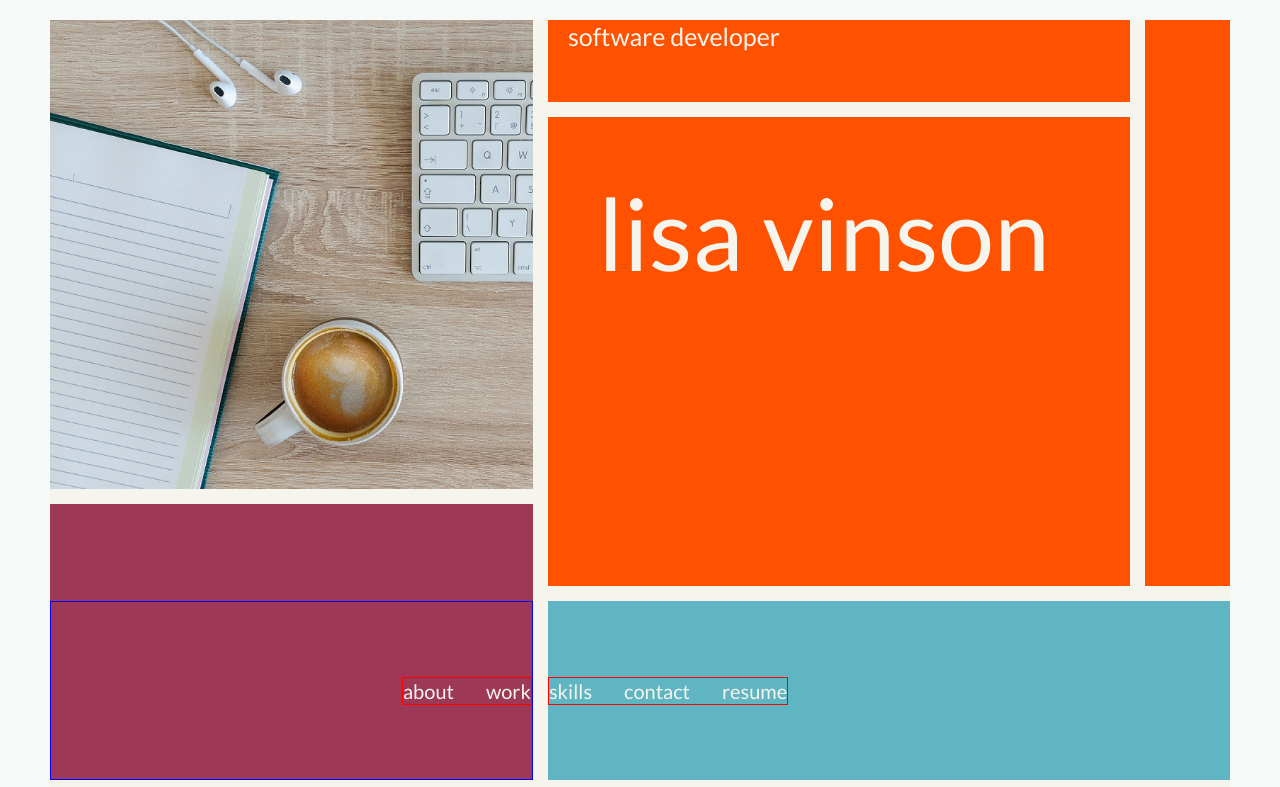
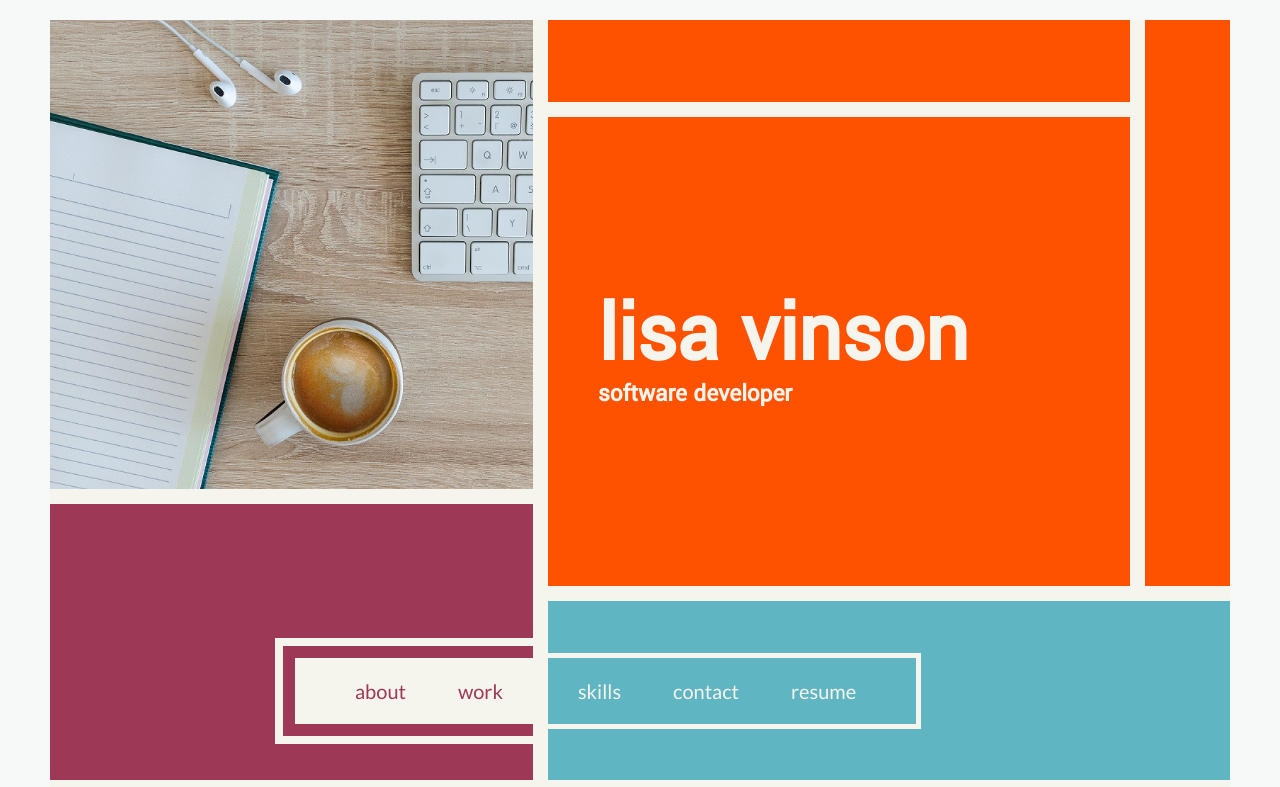
Before and after one commit to LiVinson/portfolio-sass, a website with bundled scripts: page index.html in a window 1280 px wide. Shown: the top 787 px of the page. Built offline with nearby package versions, Linux system fonts and the light colour scheme.

Commit message:
finished navbar placement and styling.

```diff
--- a/index.html
+++ b/index.html
@@ -11,42 +11,32 @@
 </head>
 
 <body>
-
-
     <div class="container">
-        <!-- Sections
-            Header - based on vh - css grid
-            About - based on content height
-            Work - based on content height
-            Skills: Based on content height
-            Contact - based on content height
-            Footer - based on content
-
-
-        -->
-
         <!------------------------ HEADER:  --------------------------->
         <header class="header">
-            <div class="header__role">software developer</div>
+            <div class="header__role"></div>
             <div class="header__img-container">
             </div>
-            <div class="header__name">lisa vinson</div>
+            <div class="header__name">
+                <h1 class="heading-1">Lisa Vinson</h1>
+                <h3 class="heading-4">software developer</h3>
+            </div>
             <div class="header__block-right"></div>
             <div class="nav__container-left">
-                <nav>
+                <nav class="nav">
                     <ul class="nav__list">
-                        <li class="nav__item">about</li>
-                        <li class="nav__item">work</li>
+                        <li class="nav__item"><a class="btn-link btn-link--dark" href="#about">about</a></li>
+                        <li class="nav__item"><a class="btn-link btn-link--dark" href="#work">work</a></li>
                     </ul>
                 </nav>
             </div>
 
             <div class="nav__container-right">
-                <nav>
+                <nav class="nav">
                     <ul class="nav__list">
-                        <li class="nav__item">skills</li>
-                        <li class="nav__item">contact</li>
-                        <li class="nav__item">resume</li>
+                        <li class="nav__item"><a class="btn-link btn-link--light" href="#skills">skills</a></li>
+                        <li class="nav__item"><a class="btn-link btn-link--light" href="#contact">contact</a></li>
+                        <li class="nav__item"><a class="btn-link btn-link--light" href="#">resume</a></li>
                     </ul>
                 </nav>
             </div>
@@ -54,7 +44,7 @@
 
         <!------------------------ ABOUT SECTION  --------------------------->
         <section class="about">
-            <h2 class="heading-2 heading-2--dark u-margin-bottom-sm ">About</h2>
+            <h2 id="about" class="heading-2 heading-2--dark u-margin-bottom-sm">About</h2>
             <div class="about__text justify-text">
                 <p class="paragraph">
                     Lorem ipsum dolor, sit amet consectetur adipisicing elit. Ratione placeat rerum minima. Aliquam non
@@ -73,7 +63,7 @@
         </section>
         <!------------------------ WORK SECTION  --------------------------->
         <section class="work">
-            <div class="section-header u-margin-bottom-lg">
+            <div id="work" class="section-header u-margin-bottom-lg">
                 <div class="section-header__bottom">
                     <div class="section-header__top">
                         <h2 class="heading-2 heading-2--light center-v-h">Work</h2>
@@ -249,7 +239,7 @@
         <!------------------------ SKILLS SECTION  --------------------------->
 
         <section class="skills">
-            <div class="section-header u-margin-bottom-m">
+            <div id="skills" class="section-header u-margin-bottom-m">
                 <div class="section-header__bottom">
                     <div class="section-header__top">
                         <h2 class="heading-2 heading-2--light center-v-h">Skills</h2>
@@ -293,7 +283,7 @@
         <!------------------------ CONTACT SECTION  --------------------------->
 
         <section class="contact">
-            <div class="section-header u-margin-bottom-m">
+            <div id="contact" class="section-header u-margin-bottom-m">
                 <div class="section-header__bottom">
                     <div class="section-header__top">
                         <h2 class="heading-2 heading-2--light center-v-h">Contact</h2>
--- a/sass/base/_typography.scss
+++ b/sass/base/_typography.scss
@@ -1,10 +1,13 @@
 %heading {
   font-family: $font-title;
-  // text-align: center;
+  text-transform: lowercase;
 
 }
 
 .heading-1{
+  @extend %heading;
+  font-size: 8.5rem;
+  line-height: 1;
 
 }
 
@@ -12,17 +15,13 @@
   @extend %heading;
   font-size: 6rem;
   line-height: 1;
-  text-transform: lowercase;
   text-align:center;
-
   &--light { color: $color-white};
   &--dark { color: $color-secondary};
 }
 
 .heading-3 {
   @extend %heading;
-  text-transform: lowercase;
-
   font-size: 3rem;
   &--light { color: $color-white};
   &--dark { color: $color-secondary};
@@ -33,7 +32,6 @@
   font-size: 2.5rem;
   &--light { color: $color-white};
   &--dark { color: $color-secondary};
-
 }
 
 .paragraph {
@@ -52,6 +50,7 @@
   color: $color-accent-1;
   box-shadow: 0 .2rem 1rem rgba(0,0,0,.2);
   transition: all .2s;
+
   &--color-1 {
     background-color: $color-primary;
   }
@@ -68,7 +67,6 @@
     background-color: $color-accent-1;
   }
 
-
   &:hover{
     filter:brightness(90%)
   }
@@ -76,20 +74,22 @@
   &:active{
     transform:translateY(2px);
   }
-
-
 }
 
 .btn-link {
   font-family: $font-text;
-  font-size:1.5rem;
+  font-size:2rem;
   text-decoration: none;
-  color: $color-white;
-  margin-right: 1.4rem;
-  transition: all .2s;
+  display:inline-block;
+  transition: all .3s;
 
   &:hover {
     text-decoration:underline;
-    color: $color-accent-1;
+    transform:translateY(-2px);
+    filter:brightness(90%)
   }
+
+  &--light { color:$color-accent-1; }
+
+  &--dark { color:$color-secondary; }
 }
--- a/sass/layout/_header.scss
+++ b/sass/layout/_header.scss
@@ -1,16 +1,19 @@
 .header {
   color: $color-accent-1;
   //stretches entire container with height of 95vh
-    grid-column: col-start 1/ col-end 12;
+  grid-column: col-start 1 / col-end 12;
   grid-row: 1/2;
   display: grid; //12x8
-    grid-template-columns: repeat(12, [header-col-start] minmax(min-content,  1fr) [header-col-end]);
+  grid-template-columns: repeat(
+    12,
+    [header-col-start] minmax(min-content, 1fr) [header-col-end]
+  );
   grid-template-rows: repeat(8, 1fr);
   gap: 1.5rem;
 
   &__role {
     background-color: $color-primary;
-      grid-column: header-col-start 6/ header-col-end 11;
+    grid-column: header-col-start 6 / header-col-end 11;
     grid-row: 1/2;
     font-size: 2.5rem;
     padding-left: 2rem;
@@ -26,14 +29,17 @@
   &__name {
     background-color: $color-primary;
     grid-row: 2/7;
-      grid-column: header-col-start 6/ header-col-end 11;
+    grid-column: header-col-start 6 / header-col-end 11;
     padding: 5rem;
-      font-size: 10rem;
+
+    display:flex;
+    align-content: center;
+    flex-wrap:wrap;
   }
 
   &__block-right {
     background-color: $color-primary;
-      grid-column: header-col-start 12/ header-col-end 12;
+    grid-column: header-col-start 12 / header-col-end 12;
     grid-row: 1/7;
   }
 }
@@ -42,43 +48,74 @@
   //contains left nav, aligned to far right of block
   &__container-left {
     background-color: $color-secondary;
-        grid-column:header-col-start 1/ header-col-end 5;
+    grid-column: header-col-start 1 / header-col-end 5;
     grid-row: 6/-1;
     display: flex;
-        align-items:flex-end;
-
+    align-items: flex-end;
+    justify-content: flex-end;
 
     //Want nav element to equal 2 columns and 1 gap to match right nav.
     //parent is 3 columns and 2 gaps tall
     //Total width of block (100%) - gaps (3rem) / 3columns * 2 column + 1gap(1.5)
-        nav {
+    .nav {
       height: calc(((100% - 3rem) / 3) * 2 + 1.5rem);
-          border: solid 1px blue;
-          width:100%;
+      // border: solid 1px blue;
+      width: 75%;
       //aligns ui to the center of nav and far right of block
       display: flex;
-          align-items:center;
+      align-items: center;
       justify-content: flex-end;
+
+      &__list {
+        // border: solid 1px red;
+        padding: 2rem;
+        background-color: $color-accent-1;
+        color:$color-secondary;
+        outline: solid .8rem $color-accent-1;
+        outline-offset: 1.2rem;
+      }
+
+      &__item {
+        padding: 0 1rem;
+        margin-left: 3rem;
+        font-size: 2rem;
+        display: inline-block;
+      }
     }
   }
 
   &__container-right {
     background-color: $color-tertiary;
-        grid-column:header-col-start 6/ header-col-end 12;
+    grid-column: header-col-start 6 / header-col-end 12;
     grid-row: 7/-1;
     display: flex;
-        align-items:center;
-    }
+    align-items: center;
+
+    .nav {
+      // border: solid 1px blue;
+      height: 50%;
+      display: flex;
+      align-items: center;
 
       &__list {
-        border: solid 1px red;
+        outline: solid 0.5rem $color-accent-1;
+        padding: 2rem;
       }
 
       &__item {
+        padding: 0 1rem;
+        margin-right: 3rem;
         font-size: 2rem;
         display: inline-block;
-      &:not(:last-child) {
-        margin-right: 3rem;
       }
     }
   }
+
+  // &__item {
+  //   font-size: 2rem;
+  //   display: inline-block;
+  //   // &:not(:last-child) {
+  //     margin-right: 3rem;
+  //   // }
+  // }
+}
```
Also changed, not shown: css/style.css. Lines whose indentation alone changed are shown as unchanged.
